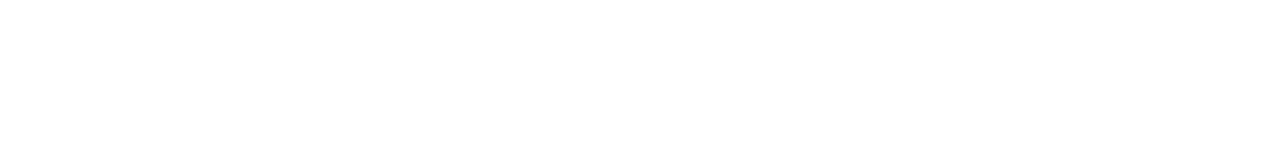
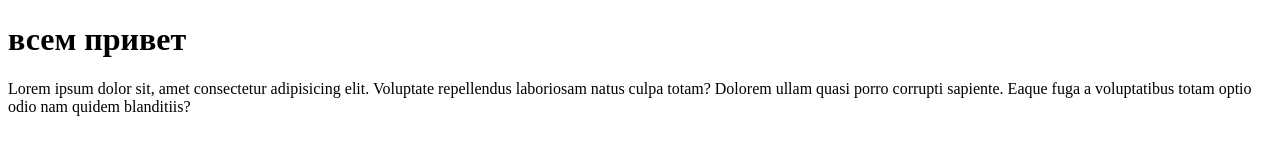
Before and after one commit to KageSHDS/ww, a plain HTML site: page index.html in a window 1280 px wide. Drawn offline with Linux system fonts and the light colour scheme.

Commit message:
2этап

```diff
--- a/index.html
+++ b/index.html
@@ -1,11 +1,21 @@
 <!DOCTYPE html>
 <html lang="en">
-<head>
-    <meta charset="UTF-8">
-    <meta name="viewport" content="width=device-width, initial-scale=1.0">
-    <title>Document</title>
-</head>
-<body>
-
-</body>
+	<head>
+		<meta charset="UTF-8" />
+		<meta name="viewport" content="width=device-width, initial-scale=1.0" />
+		<title>Document</title>
+	</head>
+	<body>
+		<header>
+			<h1>всем привет</h1>
+		</header>
+		<main>
+			<p>
+				Lorem ipsum dolor sit, amet consectetur adipisicing elit. Voluptate
+				repellendus laboriosam natus culpa totam? Dolorem ullam quasi porro
+				corrupti sapiente. Eaque fuga a voluptatibus totam optio odio nam quidem
+				blanditiis?
+			</p>
+		</main>
+	</body>
 </html>
```
